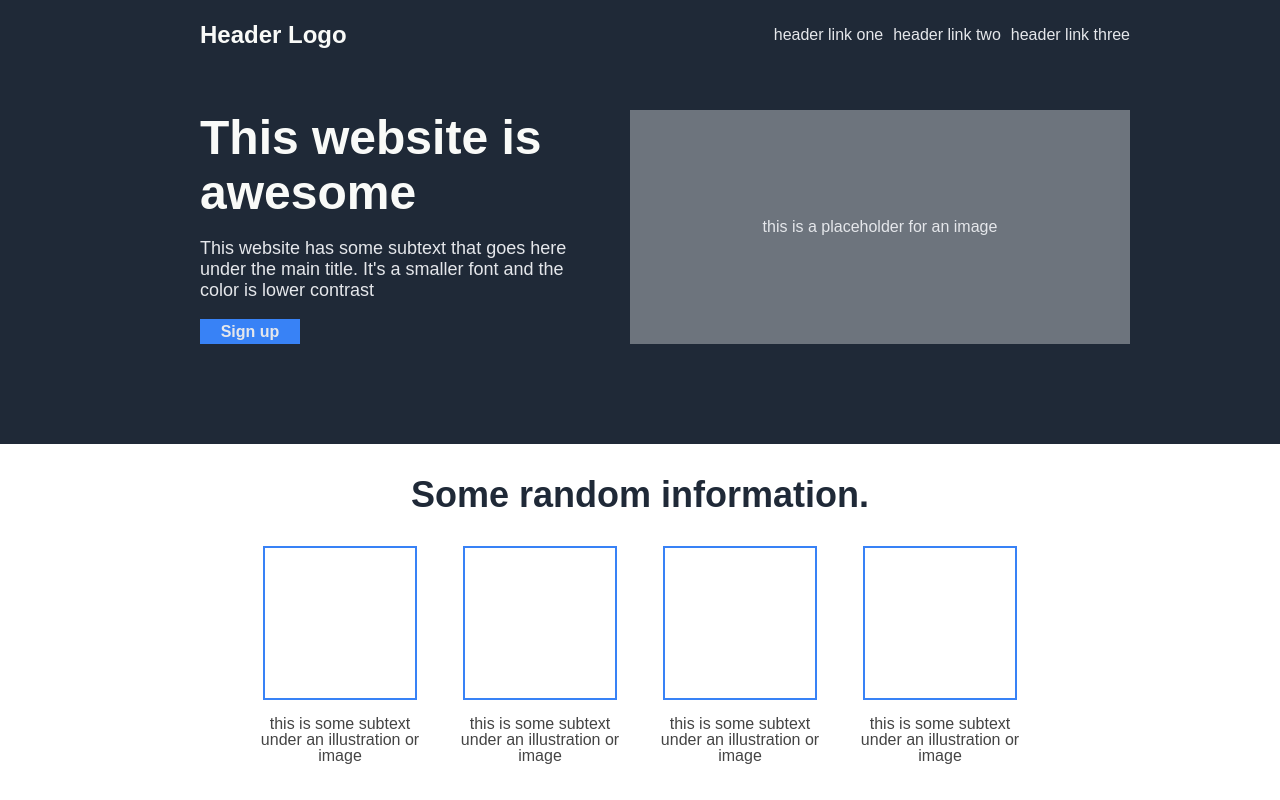
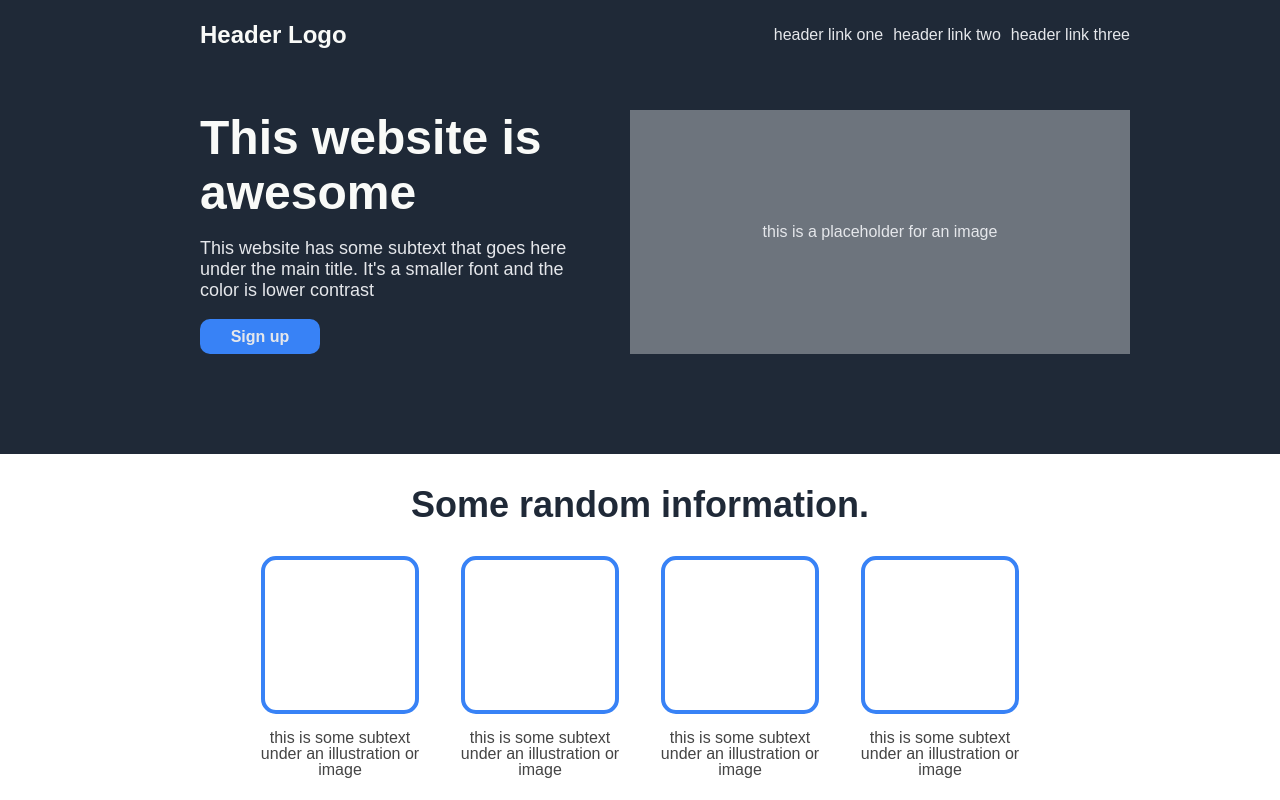
Before and after one commit to SyedArhamAziz/odin-landing-page, a plain HTML site: page index.html in a window 1280 px wide. Shown: the top 800 px of the page. Drawn offline with Linux system fonts and the light colour scheme.

Commit message:
Added rounded corners

```diff
--- a/styles.css
+++ b/styles.css
@@ -41,12 +41,13 @@ h1 {
 }
 .button {
     background-color: #3882F6;
-    width: 100px;
-    height: 25px;
+    width: 120px;
+    height: 35px;
     display: flex;
     align-items: center;
     justify-content: center;
     font-weight: bold;
+    border-radius: 10px;
 }
 #img-placeholder {
     background-color: #6D747D;
@@ -78,9 +79,10 @@ h2 {
     width: 170px;
 }
 .rounded-square {
-    border: 2px;
+    border: 4px;
     border-style: solid;
     border-color: #3882F6;
+    border-radius: 15px;
     height: 150px;
     width: 150px;
 }
```
